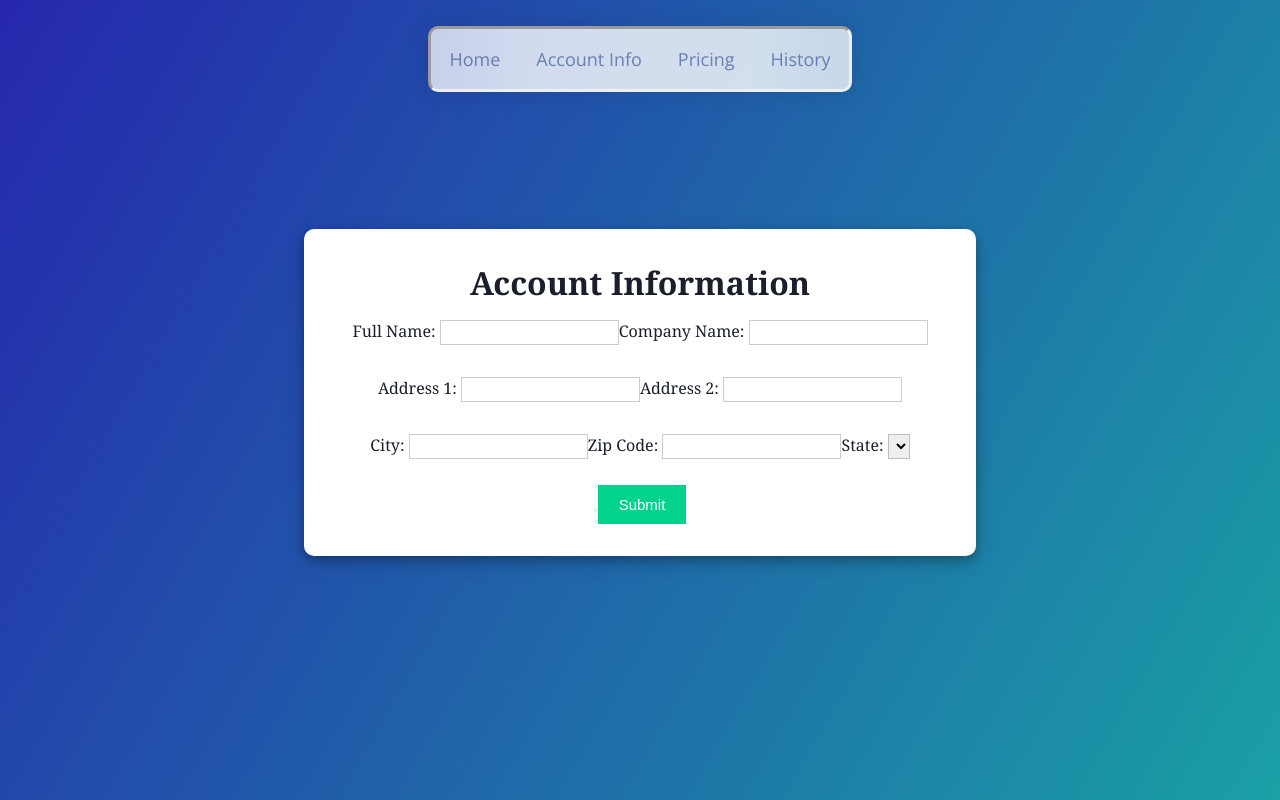
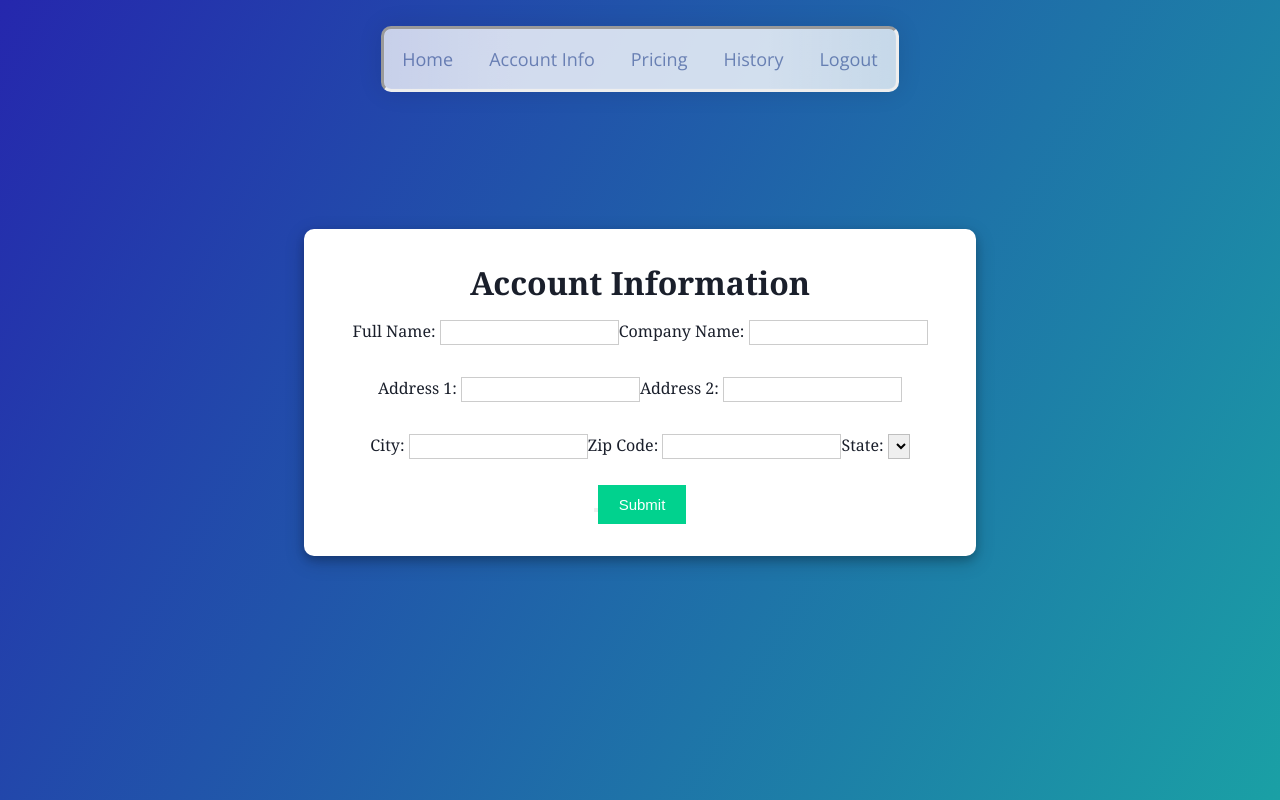
Before and after one commit to mmateen19/4353Project, a React (Create React App) app in the folder gasprice-app/: page /home/accountinfo in a window 1280 px wide. Built offline with nearby package versions, Linux system fonts and the light colour scheme.

Commit message:
logout tab

```diff
--- a/gasprice-app/src/components/CustNav.js
+++ b/gasprice-app/src/components/CustNav.js
@@ -17,6 +17,10 @@ const CustNav = () => {
     navigate("/home/history");
   };
 
+  const LogoutClick = (event) => {
+    navigate("/");
+  };
+
   return (
     <div>
       <nav>
@@ -33,6 +37,9 @@ const CustNav = () => {
           <li>
             <a onClick={historyClick}>History</a>
           </li>
+          <li>
+            <a onClick={LogoutClick}>Logout</a>
+          </li>
         </ul>
       </nav>
     </div>
```
